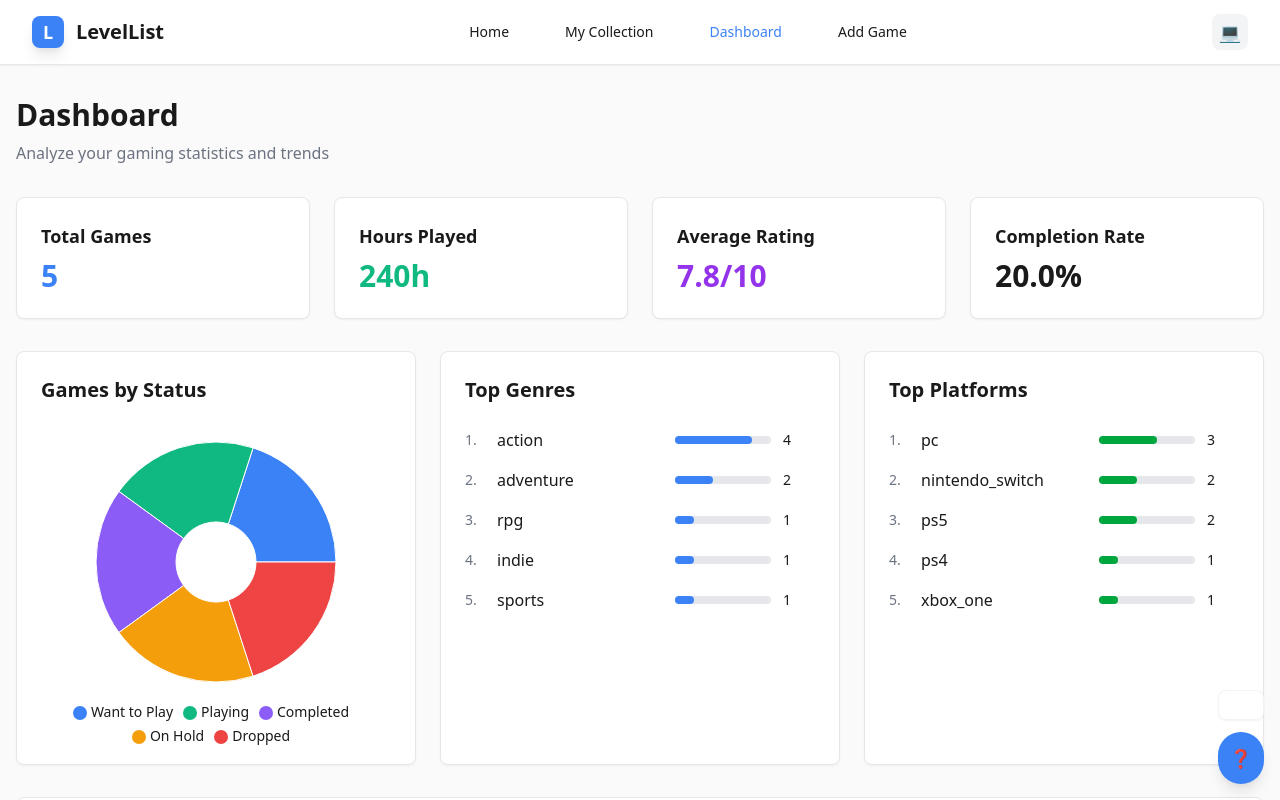
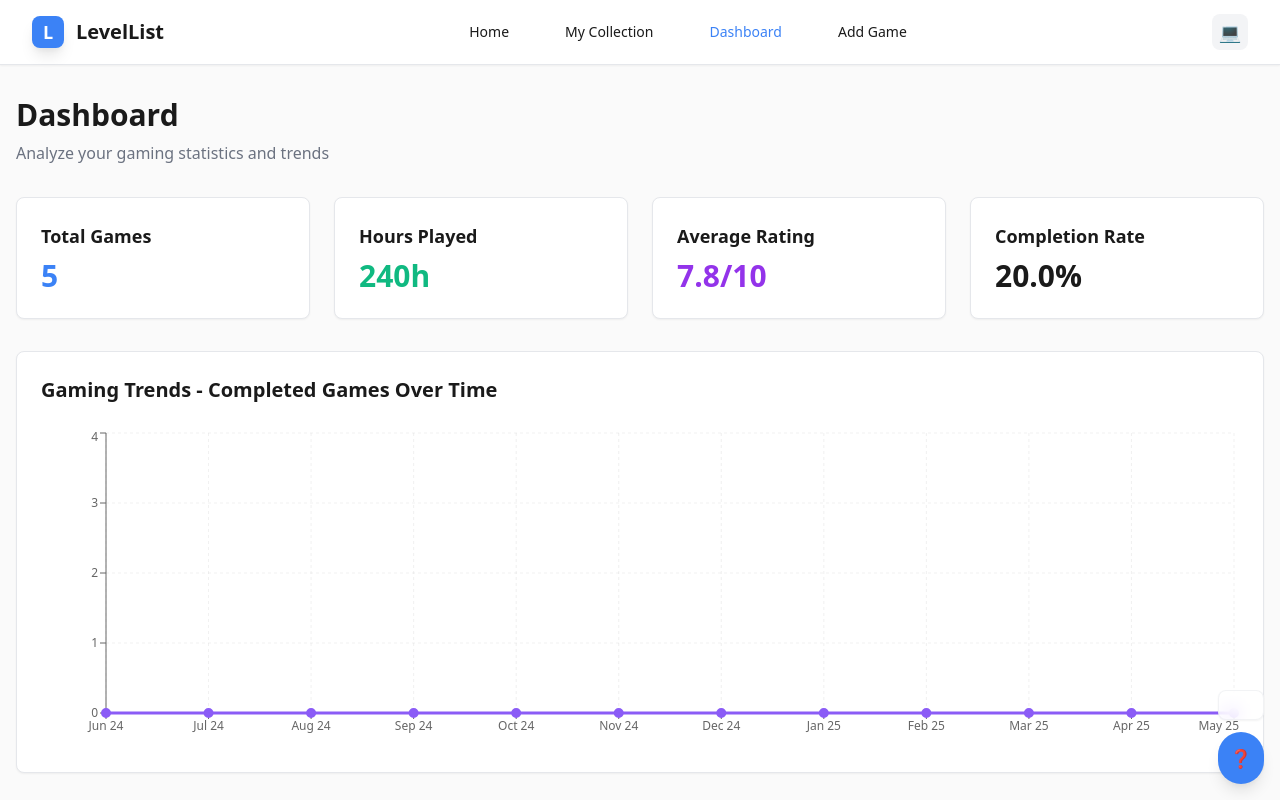
Before and after one commit to EEnez/levelist, a Next.js app: page /dashboard in a window 1280 px wide. Both pictures are taken after a click on the button "Skip". Shown: the top 800 px of the page. Built offline with nearby package versions, Linux system fonts and the light colour scheme.

Commit message:
feat: Phase 3.1 - Dashboard Complete

```diff
--- a/app/dashboard/page.tsx
+++ b/app/dashboard/page.tsx
@@ -2,8 +2,9 @@
 
 import { useGames } from '@/contexts/GameContext';
 import { GameStatus } from '@/types';
-import { PieChart, Pie, Cell, ResponsiveContainer, Tooltip, Legend } from 'recharts';
-import { getStatusLabel, getStatusColor } from '@/utils/gameUtils';
+import { PieChart, Pie, Cell, ResponsiveContainer, Tooltip, Legend, LineChart, Line, XAxis, YAxis, CartesianGrid } from 'recharts';
+import { getStatusLabel } from '@/utils/gameUtils';
+import Link from 'next/link';
 
 export default function DashboardPage() {
   const { games } = useGames();
@@ -35,6 +36,35 @@ export default function DashboardPage() {
     ? games.filter(game => game.rating).reduce((sum, game) => sum + (game.rating || 0), 0) / games.filter(game => game.rating).length
     : 0;
   const completionRate = totalGames > 0 ? (completedGames / totalGames) * 100 : 0;
+
+  // Gaming trends - Games completed over time (last 12 months)
+  const getMonthsData = () => {
+    const months = [];
+    const now = new Date();
+
+    for (let i = 11; i >= 0; i--) {
+      const date = new Date(now.getFullYear(), now.getMonth() - i, 1);
+      const monthKey = `${date.getFullYear()}-${String(date.getMonth() + 1).padStart(2, '0')}`;
+      const monthName = date.toLocaleDateString('en-US', { month: 'short', year: '2-digit' });
+
+      const completedInMonth = games.filter(game => {
+        if (game.status !== GameStatus.COMPLETED || !game.completionDate) return false;
+        const completionDate = new Date(game.completionDate);
+        return completionDate.getFullYear() === date.getFullYear() &&
+               completionDate.getMonth() === date.getMonth();
+      }).length;
+
+      months.push({
+        month: monthName,
+        completed: completedInMonth,
+        monthKey
+      });
+    }
+
+    return months;
+  };
+
+  const monthlyData = getMonthsData();
 
   // Genre statistics
   const genreStats = games.reduce((acc, game) => {
@@ -70,7 +100,7 @@ export default function DashboardPage() {
     })
     .slice(0, 5);
 
-  const CustomTooltip = ({ active, payload }: any) => {
+  const CustomTooltip = ({ active, payload }: { active?: boolean; payload?: Array<{ payload: { name: string }; value: number }> }) => {
     if (active && payload && payload.length) {
       const data = payload[0];
       return (
@@ -80,6 +110,22 @@ export default function DashboardPage() {
           </p>
           <p className="text-sm text-gray-600 dark:text-gray-400">
             {data.value} games ({((data.value / games.length) * 100).toFixed(1)}%)
+          </p>
+        </div>
+      );
+    }
+    return null;
+  };
+
+  const LineTooltip = ({ active, payload, label }: { active?: boolean; payload?: Array<{ value: number }>; label?: string }) => {
+    if (active && payload && payload.length) {
+      return (
+        <div className="bg-white dark:bg-gray-800 p-3 rounded-lg shadow-lg border border-gray-200 dark:border-gray-700">
+          <p className="font-medium text-gray-900 dark:text-white">
+            {label}
+          </p>
+          <p className="text-sm text-purple-600 dark:text-purple-400">
+            {payload[0].value} games completed
           </p>
         </div>
       );
@@ -111,12 +157,12 @@ export default function DashboardPage() {
           <p className="text-gray-600 dark:text-gray-400 mb-6">
             Add some games to your library to see analytics and insights.
           </p>
-          <a
+          <Link
             href="/games/add"
             className="inline-flex items-center px-4 py-2 bg-blue-600 hover:bg-blue-700 text-white rounded-lg transition-colors"
           >
             Add Your First Game
-          </a>
+          </Link>
         </div>
       ) : (
         <div className="space-y-8">
@@ -159,6 +205,40 @@ export default function DashboardPage() {
             </div>
           </div>
 
+          {/* Gaming Trends */}
+          <div className="bg-white dark:bg-gray-800 rounded-lg shadow-sm border border-gray-200 dark:border-gray-700 p-6">
+            <h2 className="text-xl font-semibold text-gray-900 dark:text-white mb-6">
+              Gaming Trends - Completed Games Over Time
+            </h2>
+            <div className="h-80">
+              <ResponsiveContainer width="100%" height="100%">
+                <LineChart data={monthlyData}>
+                  <CartesianGrid strokeDasharray="3 3" className="opacity-30" />
+                  <XAxis
+                    dataKey="month"
+                    tick={{ fontSize: 12 }}
+                    className="text-gray-600 dark:text-gray-400"
+                  />
+                  <YAxis
+                    tick={{ fontSize: 12 }}
+                    className="text-gray-600 dark:text-gray-400"
+                  />
+                  <Tooltip content={<LineTooltip />} />
+                  <Line
+                    type="monotone"
+                    dataKey="completed"
+                    stroke="#8B5CF6"
+                    strokeWidth={3}
+                    dot={{ fill: '#8B5CF6', strokeWidth: 2, r: 4 }}
+                    activeDot={{ r: 6, stroke: '#8B5CF6', strokeWidth: 2 }}
+                    animationBegin={0}
+                    animationDuration={1500}
+                  />
+                </LineChart>
+              </ResponsiveContainer>
+            </div>
+          </div>
+
           <div className="grid grid-cols-1 lg:grid-cols-2 xl:grid-cols-3 gap-6">
             {/* Games by Status Pie Chart */}
             <div className="xl:col-span-1 bg-white dark:bg-gray-800 rounded-lg shadow-sm border border-gray-200 dark:border-gray-700 p-6">
@@ -189,7 +269,7 @@ export default function DashboardPage() {
                     <Legend
                       verticalAlign="bottom"
                       height={36}
-                      formatter={(value, entry) => (
+                      formatter={(value) => (
                         <span className="text-sm text-gray-700 dark:text-gray-300">
                           {value}
                         </span>
```
Also changed, not shown: 1 other file (tests, documents, lock files or other folders).
